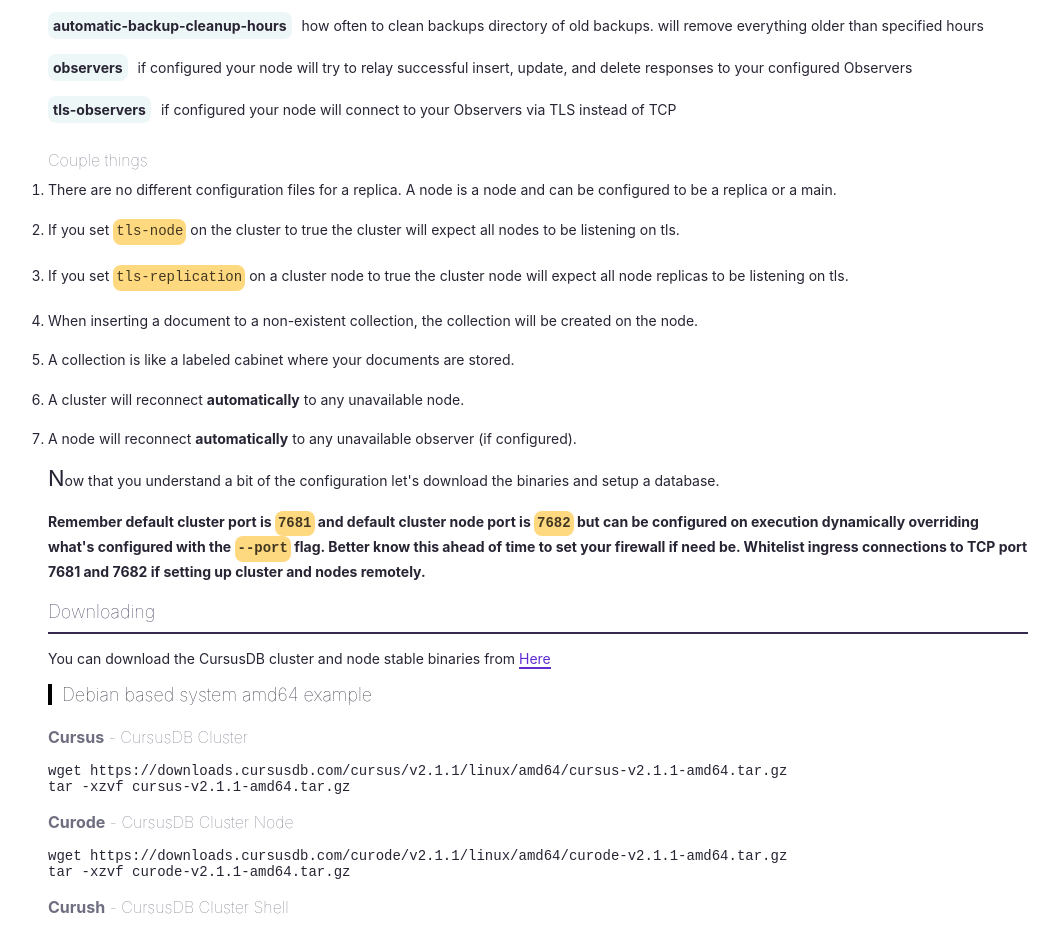
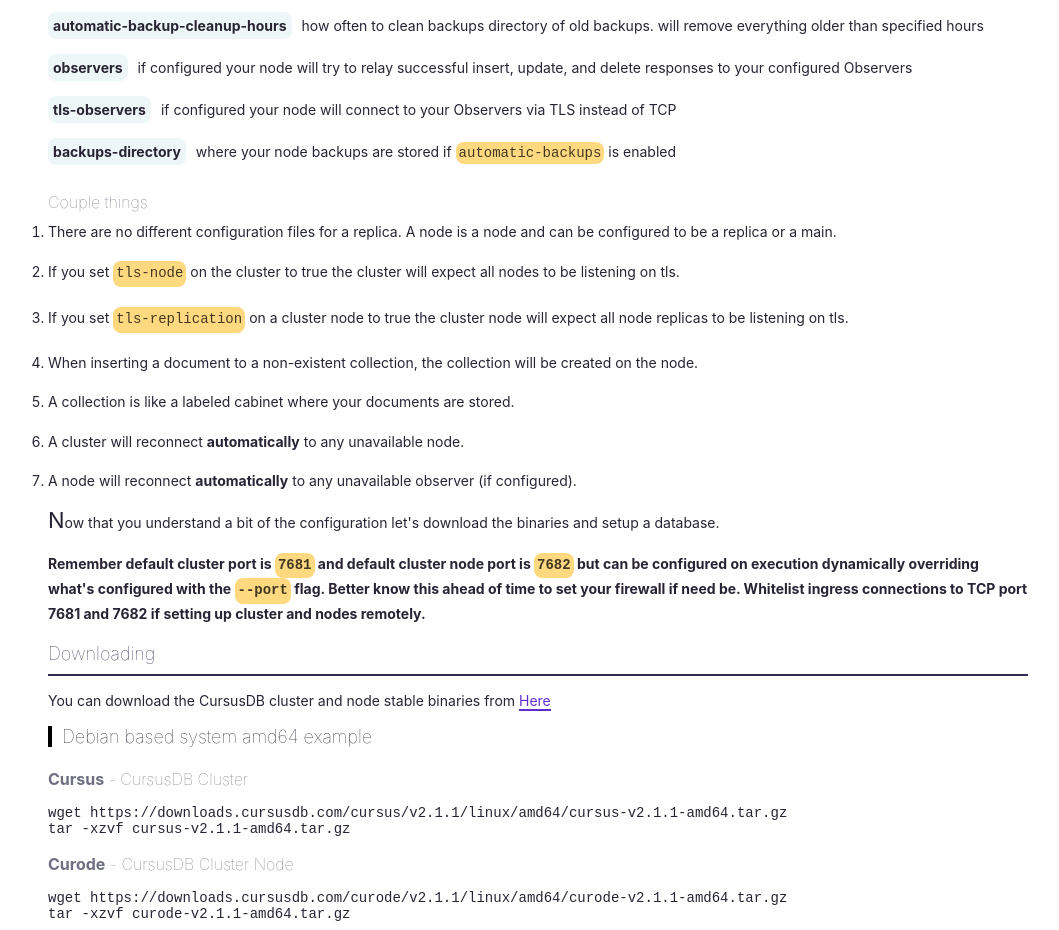
Before and after one commit to cursusdb/cursusdb-web, a SvelteKit app: page /documentation in a window 1280 px wide. Shown: the part 1800-2730 px from the top of the page, without its empty margins (212-1271 px from the left). Built offline with nearby package versions, Linux system fonts and the light colour scheme; a small style sheet from the web is missing.

Commit message:
add new config backups-directory to docus

```diff
--- a/src/routes/documentation/+page.svelte
+++ b/src/routes/documentation/+page.svelte
@@ -115,6 +115,7 @@
             <li><strong><span class="yaml-key">automatic-backup-cleanup-hours</span></strong>how often to clean backups directory of old backups.  will remove everything older than specified hours</li>
             <li><strong><span class="yaml-key">observers</span></strong>if configured your node will try to relay successful insert, update, and delete responses to your configured Observers</li>
             <li><strong><span class="yaml-key">tls-observers</span></strong>if configured your node will connect to your Observers via TLS instead of TCP</li>
+            <li><strong><span class="yaml-key"> backups-directory</span></strong>where your node backups are stored if <code>automatic-backups</code> is enabled</li>
 
         </ul><br/>
 
```
